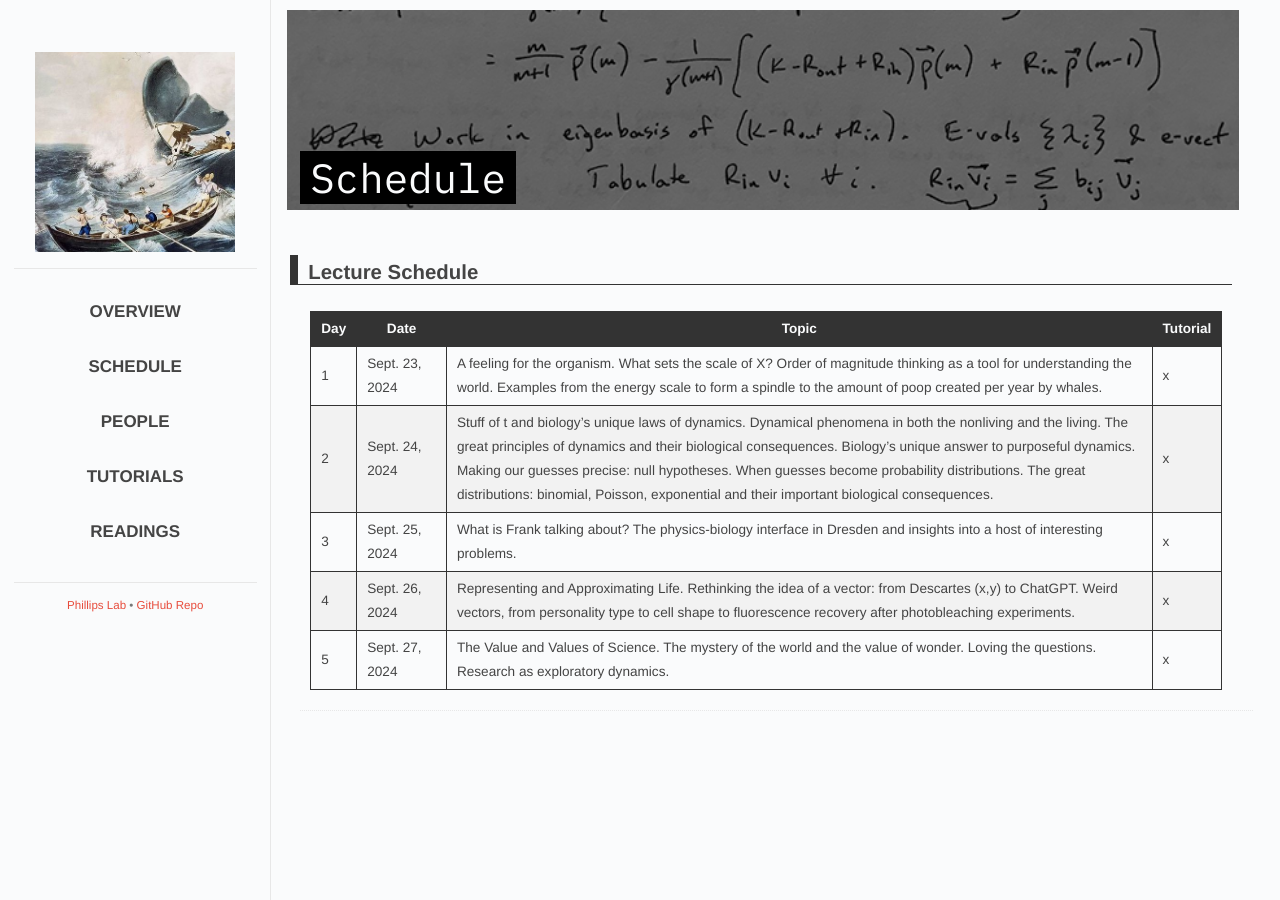
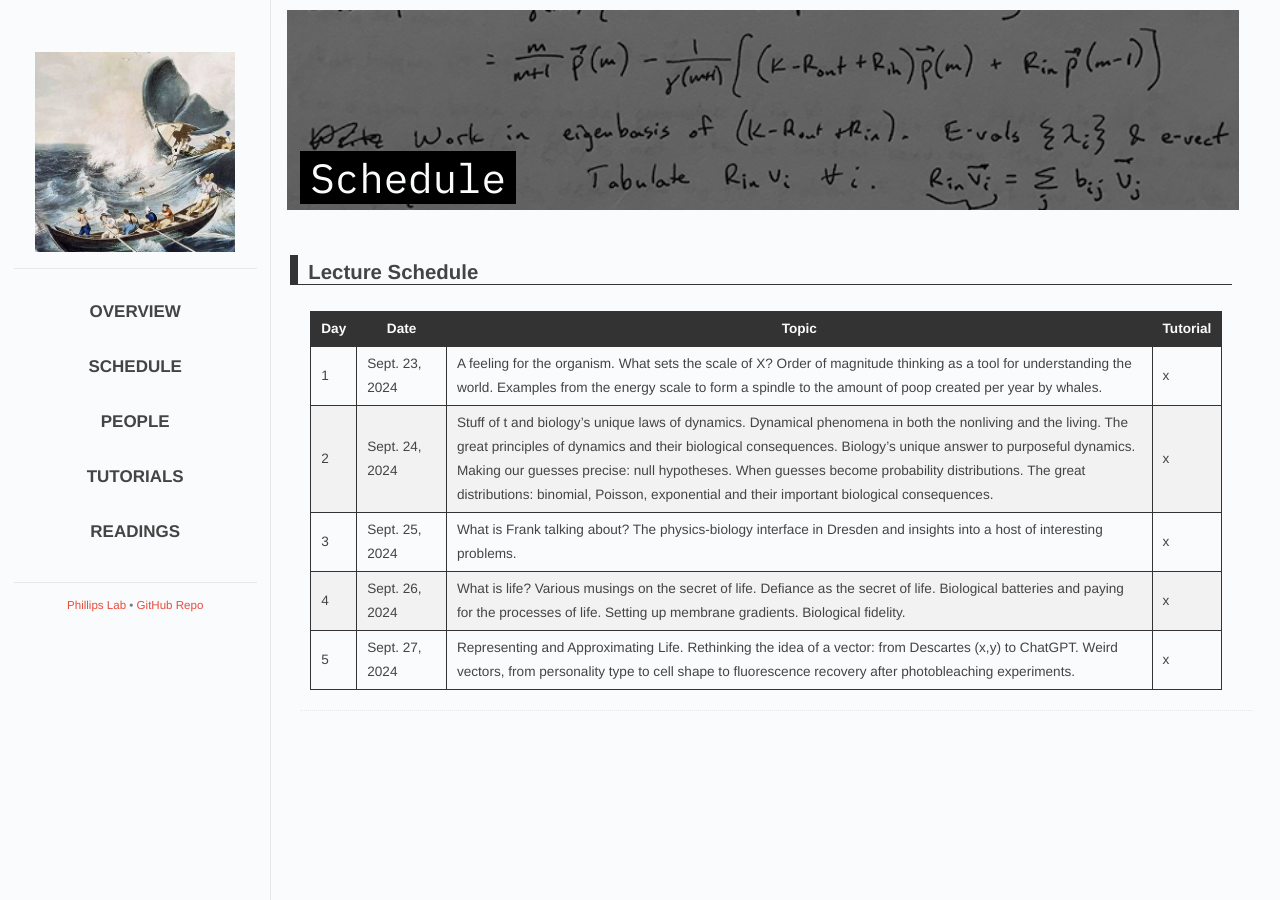
Before and after one commit to RPGroup-PBoC/mpi-pboc, a Jekyll site: the page built from 2024/schedule.md, in a window 1280 px wide. Built offline with Jekyll 4.4.1, drawn with Linux system fonts in a browser that asks for light colours; some web fonts are replaced.

Commit message:
updated schedule

```diff
--- a/2024/schedule.md
+++ b/2024/schedule.md
@@ -12,5 +12,5 @@ permalink: /2024/schedule
 | 1 | Sept. 23, 2024 | A feeling for the organism.  What sets the scale of X?  Order of magnitude thinking as a tool for understanding the world.  Examples from the energy scale to form a spindle to the amount of poop created per year by whales. | x |
 | 2 | Sept. 24, 2024 | Stuff of t and biology’s unique laws of dynamics.  Dynamical phenomena in both the nonliving and the living.  The great principles of dynamics and their biological consequences.  Biology’s unique answer to purposeful dynamics. Making our guesses precise: null hypotheses.  When guesses become probability distributions.  The great distributions: binomial, Poisson, exponential and their important biological consequences. | x |
 | 3 | Sept. 25, 2024 | What is Frank talking about? The physics-biology interface in Dresden and insights into a host of interesting problems. | x |
-| 4 | Sept. 26, 2024 | Representing and Approximating Life.  Rethinking the idea of a vector: from Descartes (x,y) to ChatGPT. Weird vectors, from personality type to cell shape to fluorescence recovery after photobleaching experiments. | x |
-| 5 | Sept. 27, 2024 | The Value and Values of Science.  The mystery of the world and the value of wonder.  Loving the questions.  Research as exploratory dynamics. | x |
+| 4 | Sept. 26, 2024 | What is life? Various musings on the secret of life. Defiance as the secret of life. Biological batteries and paying for the processes of life. Setting up membrane gradients. Biological fidelity. | x |
+| 5 | Sept. 27, 2024 | Representing and Approximating Life. Rethinking the idea of a vector: from Descartes (x,y) to ChatGPT. Weird vectors, from personality type to cell shape to fluorescence recovery after photobleaching experiments. | x |
```
